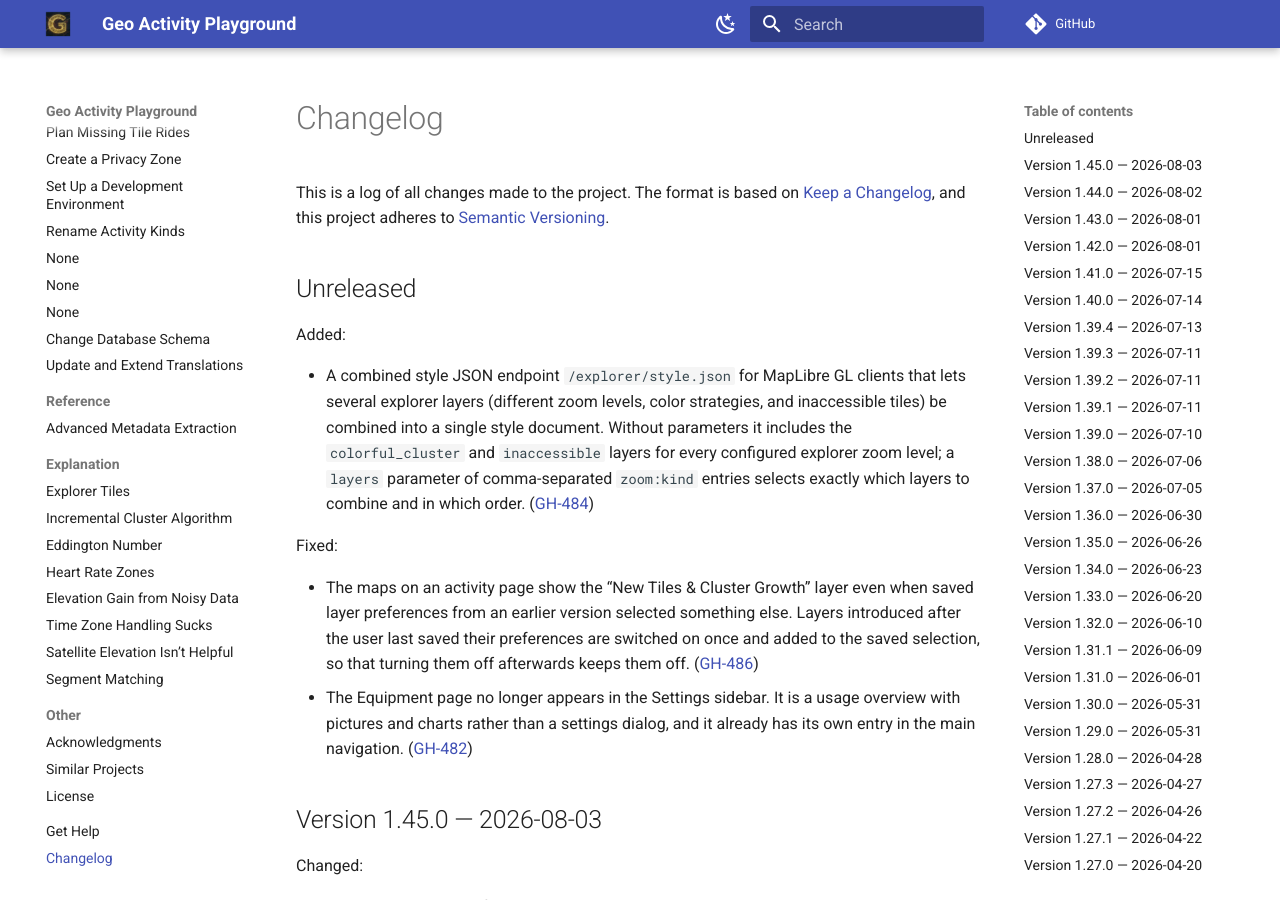
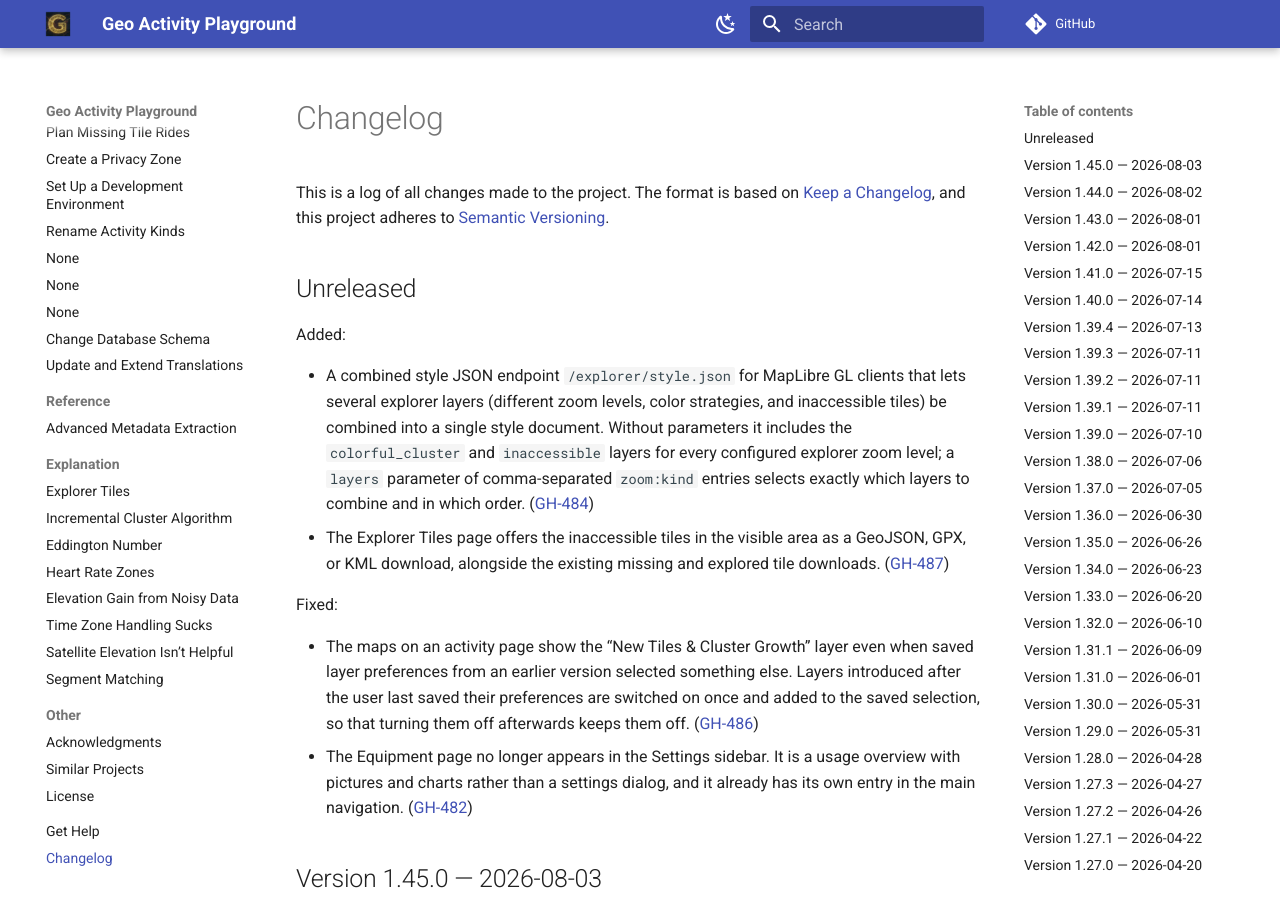
Before and after one commit to martin-ueding/geo-activity-playground, an MkDocs documentation site: the page built from docs/changelog.md, in a window 1280 px wide and 900 px high. Built offline with MkDocs 1.6.1 and Material for MkDocs 9.7.7, drawn with Linux system fonts in a browser that asks for light colours; comment, search, counter and statistics services are not loaded.

Commit message:
docs: add changelog entry for the inaccessible tile download
Refs: GH-487

```diff
--- a/docs/changelog.md
+++ b/docs/changelog.md
@@ -20,6 +20,7 @@ Types of changes
 Added:
 
 - A combined style JSON endpoint `/explorer/style.json` for MapLibre GL clients that lets several explorer layers (different zoom levels, color strategies, and inaccessible tiles) be combined into a single style document. Without parameters it includes the `colorful_cluster` and `inaccessible` layers for every configured explorer zoom level; a `layers` parameter of comma-separated `zoom:kind` entries selects exactly which layers to combine and in which order. ([GH-484](https://github.com/martin-ueding/geo-activity-playground/issues/484))
+- The Explorer Tiles page offers the inaccessible tiles in the visible area as a GeoJSON, GPX, or KML download, alongside the existing missing and explored tile downloads. ([GH-487](https://github.com/martin-ueding/geo-activity-playground/issues/487))
 
 Fixed:
 
```
